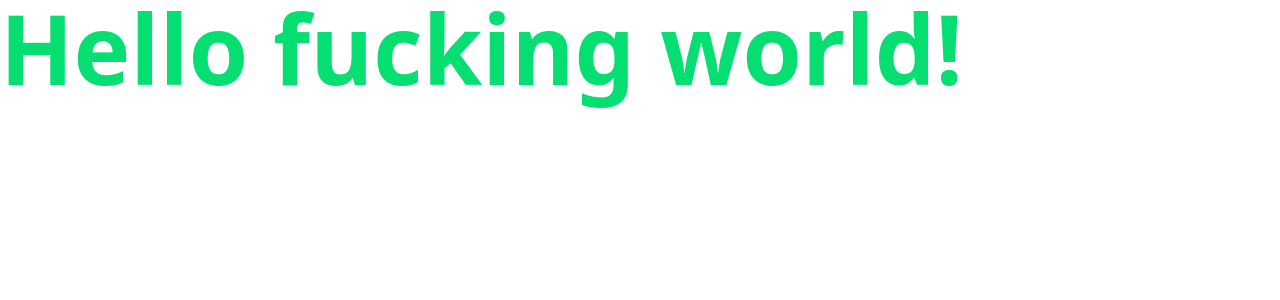
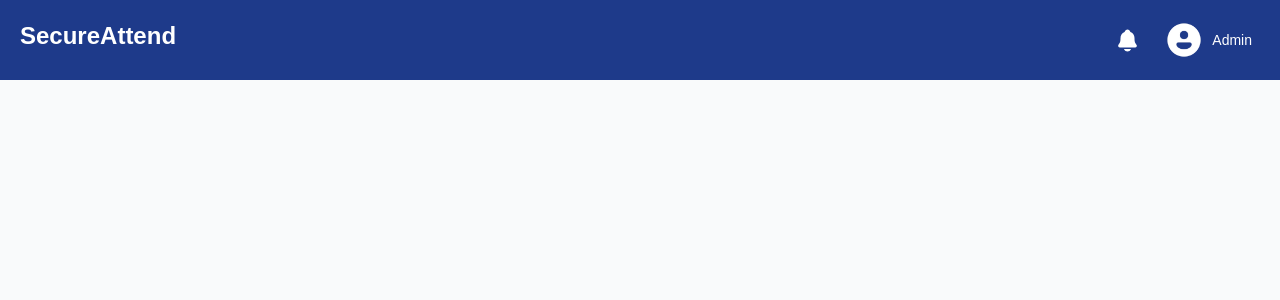
Before and after one commit to codebylorence/secureattend-2.0, a React app in the folder frontend/: page /admin-dashboard in a window 1280 px wide. Shown: the top 300 px of the page. Built offline with nearby package versions, Linux system fonts and the light colour scheme; the HTML template or start-up script is replaced by a standard one.

Commit message:
fix page routing and add a navbar

```diff
--- a/frontend/package.json
+++ b/frontend/package.json
@@ -14,6 +14,7 @@
     "axios": "^1.12.2",
     "react": "^19.1.1",
     "react-dom": "^19.1.1",
+    "react-icons": "^5.5.0",
     "react-router-dom": "^7.9.4"
   },
   "devDependencies": {
--- a/frontend/src/App.jsx
+++ b/frontend/src/App.jsx
@@ -1,11 +1,8 @@
 import './App.css'
+import AppRouter from "./router/AppRouter";
 
 function App() {
-  return (
-    <>
-      <p className='text-green-400 font-bold text-8xl'>Hello fucking world!</p>
-    </>
-  )
+  return <AppRouter />;
 }
 
 export default App
--- /dev/null
+++ b/frontend/src/components/Navbar.jsx
@@ -0,0 +1,19 @@
+import { IoNotifications } from "react-icons/io5";
+import Profile from "../assets/img/profile.png";
+
+export default function Navbar() {
+  return (
+    <div className='bg-[#1E3A8A] py-5 px-5 content-center flex inset-x-0 top-0 fixed'>
+      <h1 className='text-2xl text-white font-bold'>SecureAttend</h1>
+      <div className="w-full flex justify-end items-center">
+        <div className="flex items-center gap-6">
+          <IoNotifications size={25} color="white" />
+          <div className="flex">
+            <img src={Profile} alt="" className="w-10"/>
+            <p className="flex text-center text-sm justify-center items-center text-white px-2">Admin</p>
+          </div>
+        </div>
+      </div>
+    </div>
+  )
+}
--- /dev/null
+++ b/frontend/src/components/Sidebar.jsx
@@ -0,0 +1,7 @@
+import React from 'react'
+
+export default function Sidebar() {
+  return (
+    <div>Sidebar</div>
+  )
+}
--- a/frontend/src/index.css
+++ b/frontend/src/index.css
@@ -1 +1,7 @@
 @import "tailwindcss";
+
+@import url('https://fonts.googleapis.com/css2?family=Poppins:wght@300;400;500;600;700&display=swap');
+
+* {
+  font-family: 'Poppins', sans-serif;
+}
--- /dev/null
+++ b/frontend/src/layouts/AdminLayout.jsx
@@ -0,0 +1,17 @@
+import { Outlet } from "react-router-dom";
+import Sidebar from "../components/Sidebar";
+import Navbar from "../components/Navbar";
+
+export default function AdminLayout() {
+  return (
+    <div className="flex h-screen bg-gray-50">
+      <Sidebar role="admin" />
+      <div className="flex-1 flex flex-col">
+        <Navbar title="Admin Dashboard" />
+        <main className="flex-1 p-6 overflow-y-auto">
+          <Outlet /> {/* This is where your pages render */}
+        </main>
+      </div>
+    </div>
+  );
+}
--- /dev/null
+++ b/frontend/src/pages/AdminDashboard.jsx
@@ -0,0 +1,8 @@
+
+export default function AdminDashboard() {
+  return (
+    <>
+      <div>adminDashboard</div>
+    </>
+  );
+}
--- /dev/null
+++ b/frontend/src/pages/Employees.jsx
@@ -0,0 +1,7 @@
+import React from 'react'
+
+export default function Employees() {
+  return (
+    <div className='text-9xl'>Employees</div>
+  )
+}
--- /dev/null
+++ b/frontend/src/pages/Login.jsx
@@ -0,0 +1,7 @@
+import React from 'react'
+
+export default function Login() {
+  return (
+    <div>Login</div>
+  )
+}
--- /dev/null
+++ b/frontend/src/router/AppRouter.jsx
@@ -0,0 +1,20 @@
+import { BrowserRouter, Routes, Route } from "react-router-dom";
+import AdminLayout from "../layouts/AdminLayout";
+import AdminDashboard from "../pages/adminDashboard";
+import Login from "../pages/Login";
+import Employees from "../pages/Employees";
+
+export default function AppRouter() {
+  return (
+    <BrowserRouter>
+      <Routes>
+        <Route path="/" element={<Login />} />
+
+        <Route element={<AdminLayout />}>
+          <Route path="/admin-dashboard" element={<AdminDashboard />} />
+          <Route path="/admin-employees" element={<Employees />} />
+        </Route>
+      </Routes>
+    </BrowserRouter>
+  )
+}
```
Also changed, not shown: frontend/src/assets/img/profile.png (added), frontend/src/layouts/EmployeeLayout.jsx (added), frontend/src/layouts/TeamLeaderLayout.jsx (added), 1 other file (tests, documents, lock files or other folders).
